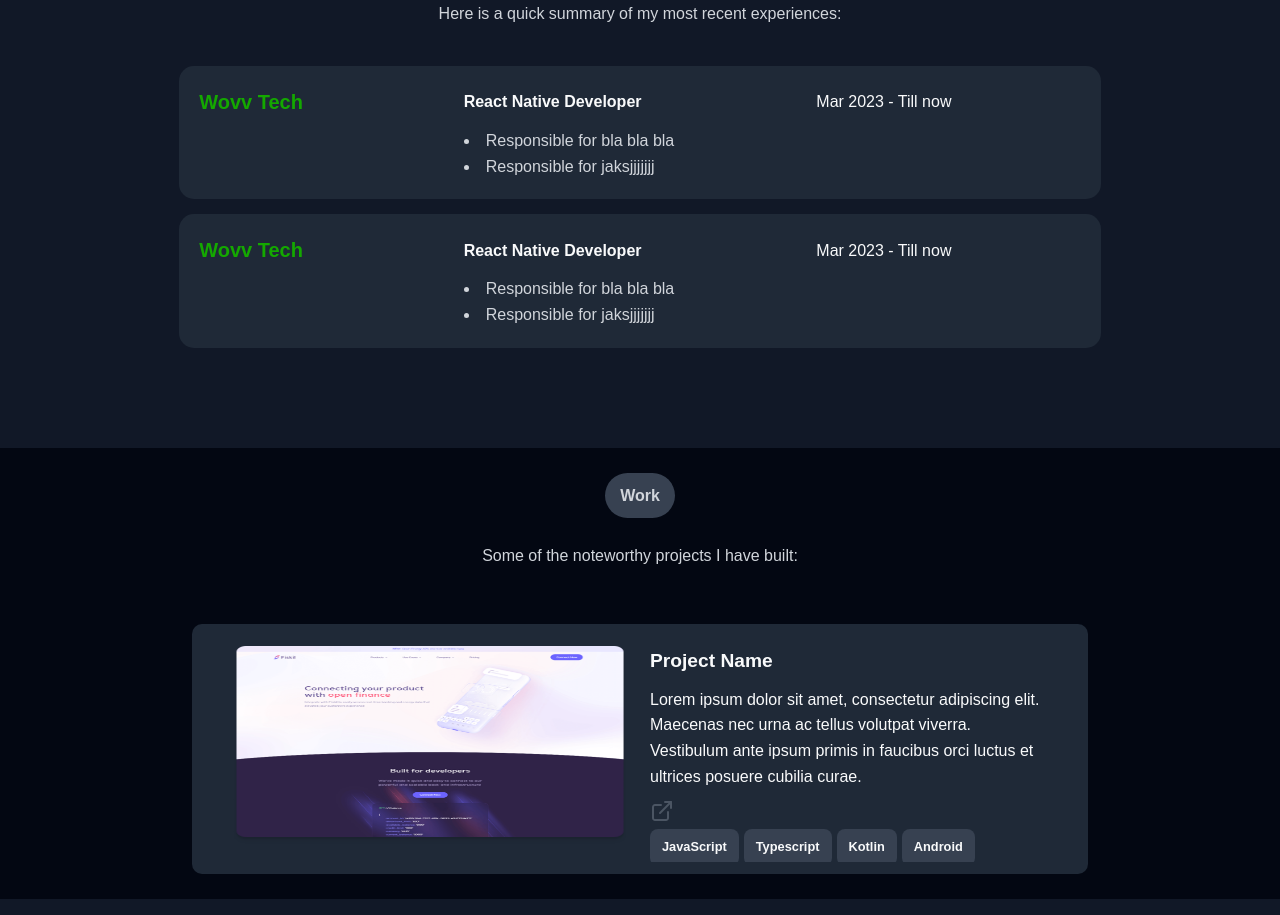
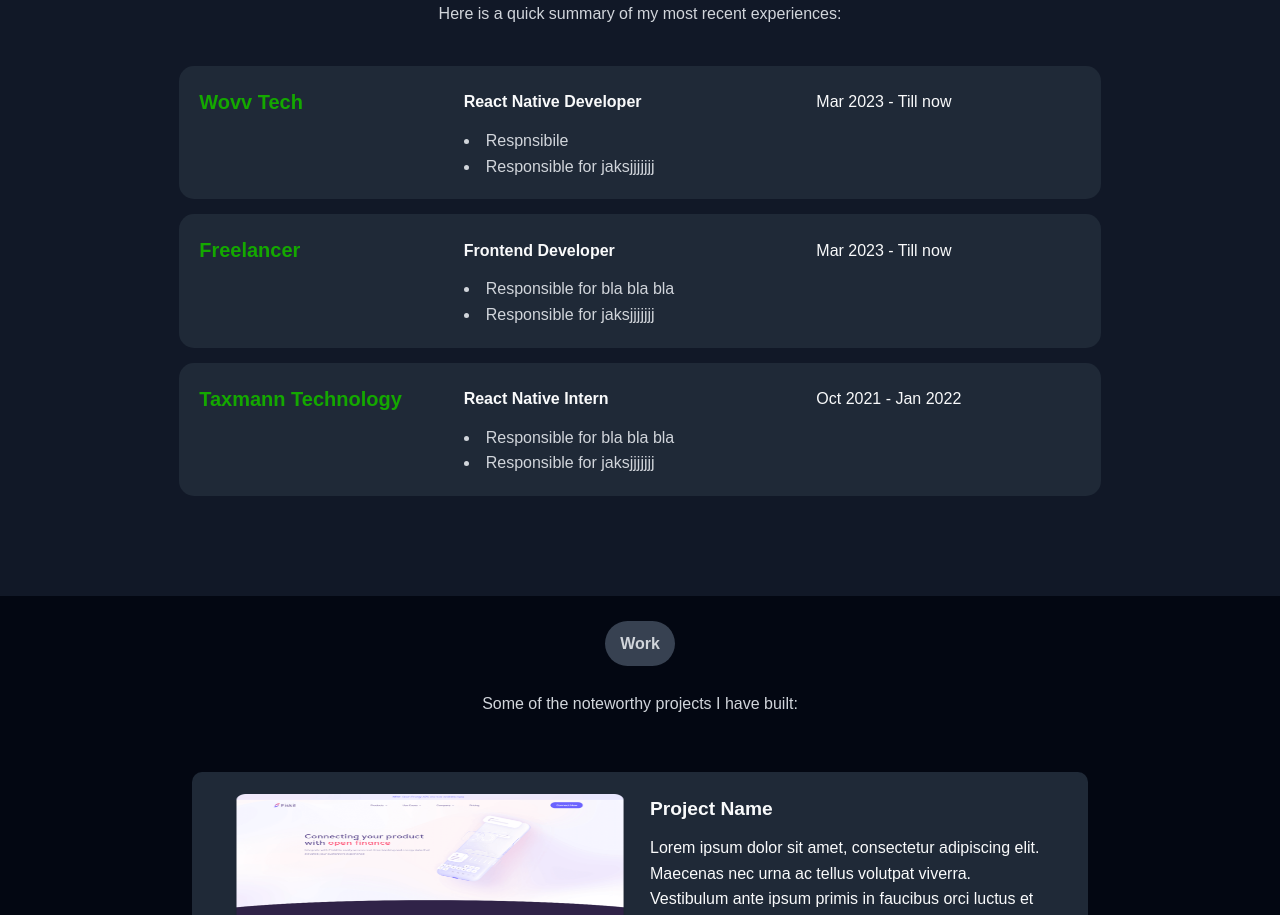
Before and after one commit to saurabhkara/portfolio2025, a Next.js app: page / in a window 1280 px wide. Shown: the part 1300-2215 px from the top of the page. Built offline with nearby package versions, Linux system fonts and the light colour scheme.

Commit message:
experience

```diff
--- a/src/component/ExperienceSection.tsx
+++ b/src/component/ExperienceSection.tsx
@@ -9,15 +9,25 @@ const experienceData=[
         desination:'React Native Developer',
         duration:'Mar 2023 - Till now',
         role:[
+            'Respnsibile',
+            'Responsible for jaksjjjjjjj'
+        ]
+    },
+    {
+        id:'2e',
+        companyName:'Freelancer',
+        desination:'Frontend Developer',
+        duration:'Mar 2023 - Till now',
+        role:[
             'Responsible for bla bla bla',
             'Responsible for jaksjjjjjjj'
         ]
     },
     {
-        id:'2e',
-        companyName:'Wovv Tech',
-        desination:'React Native Developer',
-        duration:'Mar 2023 - Till now',
+        id:'3e',
+        companyName:'Taxmann Technology',
+        desination:'React Native Intern',
+        duration:'Oct 2021 - Jan 2022',
         role:[
             'Responsible for bla bla bla',
             'Responsible for jaksjjjjjjj'
```
